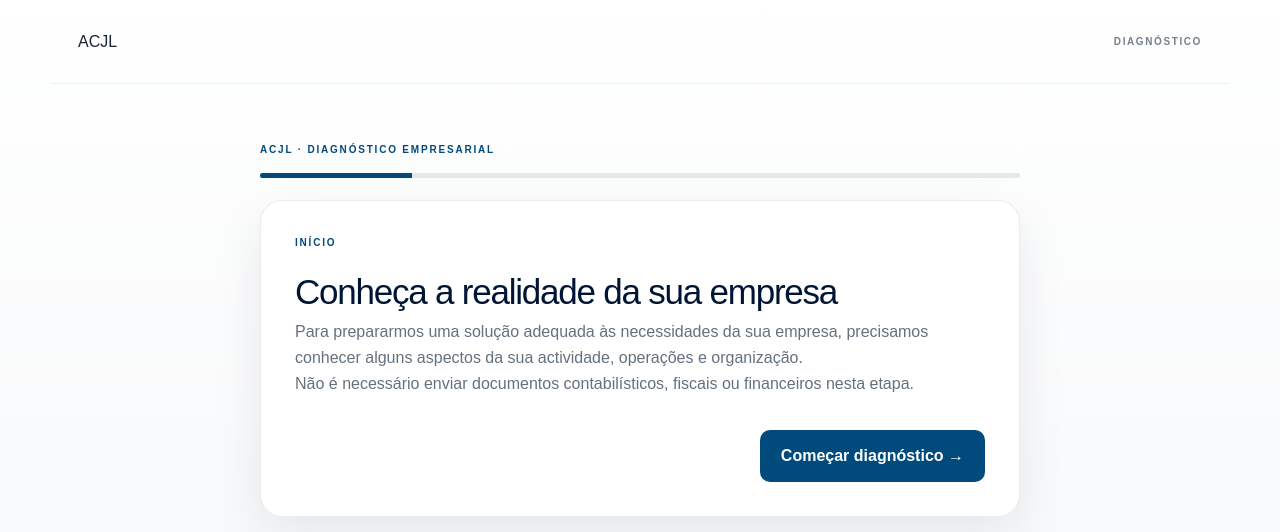
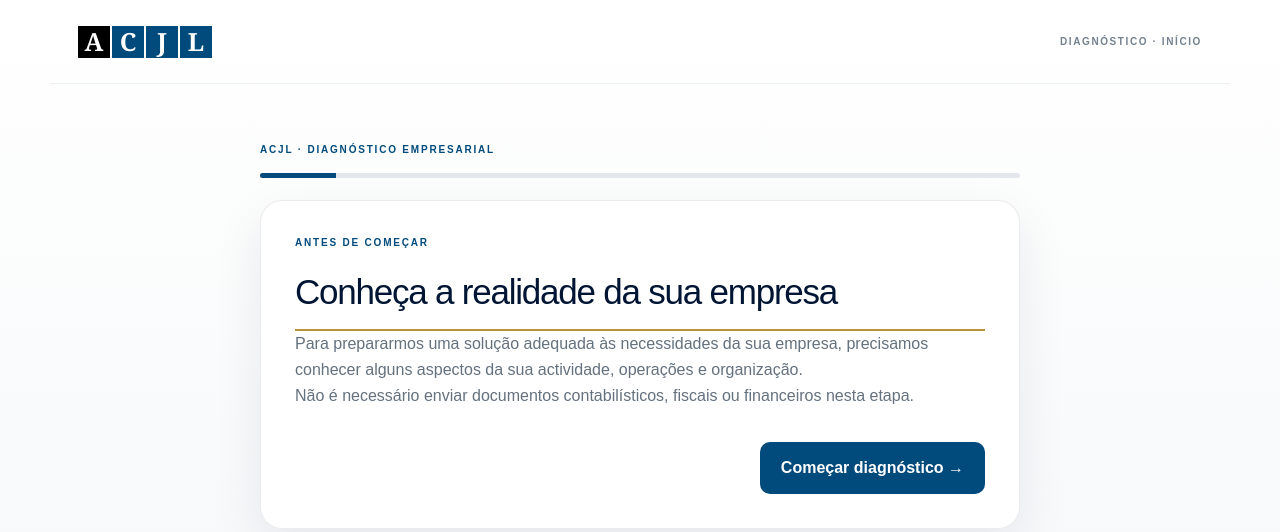
Before and after one commit to acjl-mz/acjl-onboarding, a Next.js app: page /diagnostico in a window 1280 px wide. Shown: the top 532 px of the page. Built offline with nearby package versions, Linux system fonts and the light colour scheme.

Commit message:
feat: apply ACJL logo identity and brand palette

```diff
--- a/app/diagnostico/page.tsx
+++ b/app/diagnostico/page.tsx
@@ -1,7 +1,8 @@
 import Link from "next/link";
+import { Brand } from "@/components/Brand";
 
 export default function DiagnosticoPage(){
- return <main className="acjl-page"><header className="acjl-top"><div className="acjl-logo">ACJL</div><div className="acjl-label">DIAGNÓSTICO</div></header>
- <div className="acjl-wrap"><div className="acjl-form"><div className="acjl-eyebrow">ACJL · DIAGNÓSTICO EMPRESARIAL</div><div className="acjl-progress"><span style={{width:"20%"}}/></div><div className="acjl-card" style={{marginTop:22}}><div className="acjl-eyebrow">INÍCIO</div><h1>Conheça a realidade da sua empresa</h1><p>Para prepararmos uma solução adequada às necessidades da sua empresa, precisamos conhecer alguns aspectos da sua actividade, operações e organização.</p><p>Não é necessário enviar documentos contabilísticos, fiscais ou financeiros nesta etapa.</p><div className="acjl-actions"><span/><Link className="acjl-button acjl-primary" href="/diagnostico/inicio">Começar diagnóstico →</Link></div></div></div></div>
+ return <main className="acjl-page"><header className="acjl-top"><Brand compact/><div className="acjl-label">DIAGNÓSTICO · INÍCIO</div></header>
+ <div className="acjl-wrap"><div className="acjl-form"><div className="acjl-eyebrow">ACJL · DIAGNÓSTICO EMPRESARIAL</div><div className="acjl-progress"><span style={{width:"10%"}}/></div><div className="acjl-card" style={{marginTop:22}}><div className="acjl-eyebrow">ANTES DE COMEÇAR</div><h1>Conheça a realidade da sua empresa</h1><div className="gold-line"/><p>Para prepararmos uma solução adequada às necessidades da sua empresa, precisamos conhecer alguns aspectos da sua actividade, operações e organização.</p><p>Não é necessário enviar documentos contabilísticos, fiscais ou financeiros nesta etapa.</p><div className="acjl-actions"><span/><Link className="acjl-button acjl-primary" href="/diagnostico/inicio">Começar diagnóstico →</Link></div></div></div></div>
  </main>
 }
```
